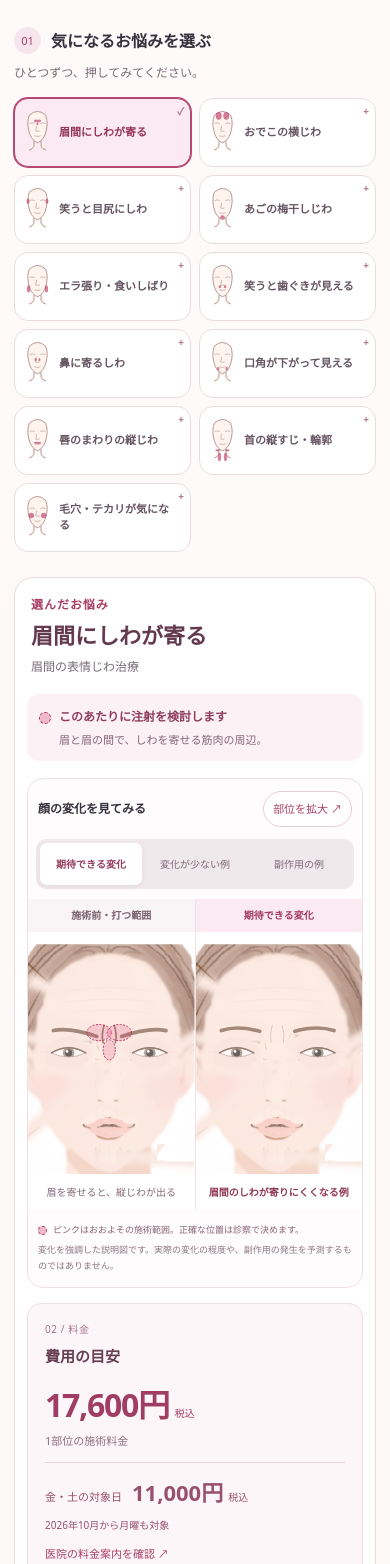
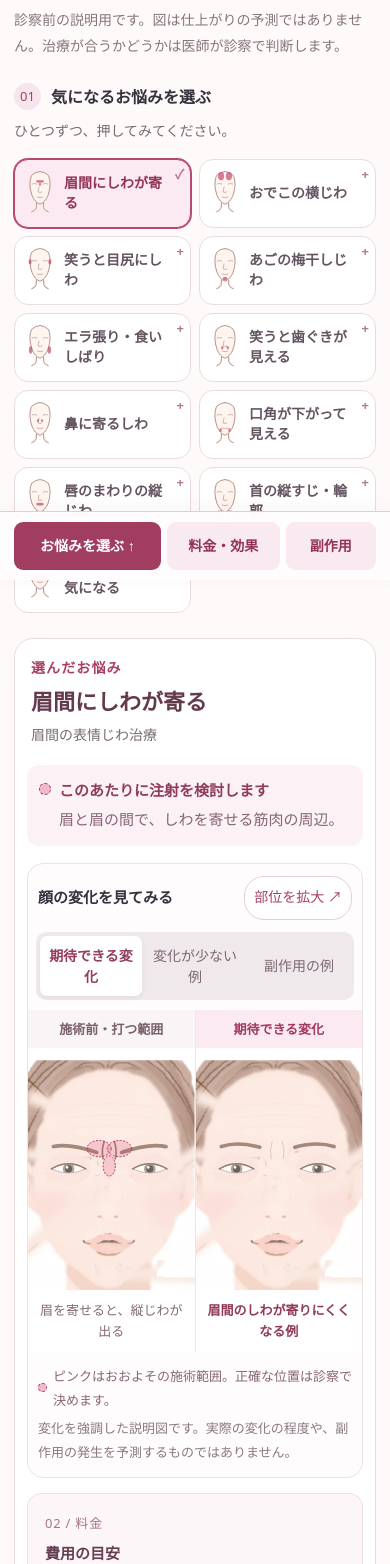
Before and after one commit to takuro-locomo/btx, a React (Vite) app: page / in a window 390 px wide. Shown: the part 264-1828 px from the top of the page. Built offline with nearby package versions, Linux system fonts and the light colour scheme.

Commit message:
Improve mobile patient guide readability and section navigation

```diff
--- a/src/PatientApp.tsx
+++ b/src/PatientApp.tsx
@@ -137,6 +137,7 @@ export default function PatientApp() {
 
         <div className="patient-layout">
           <section
+            id="patient-concerns"
             className="patient-choices"
             aria-labelledby="concern-heading"
           >
@@ -320,7 +321,7 @@ export default function PatientApp() {
               )}
             </section>
 
-            <div className="patient-facts">
+            <div id="patient-fees" className="patient-facts">
               <section
                 className="patient-price-card"
                 aria-labelledby="price-heading"
@@ -388,6 +389,7 @@ export default function PatientApp() {
             </div>
 
             <section
+              id="patient-risks"
               className="patient-risk-card"
               aria-labelledby="risk-heading"
             >
@@ -471,6 +473,11 @@ export default function PatientApp() {
           </details>
         </section>
       </main>
+      <nav className="patient-mobile-nav" aria-label="スマートフォンのメニュー">
+        <a href="#patient-concerns">お悩みを選ぶ ↑</a>
+        <a href="#patient-fees">料金・効果</a>
+        <a href="#patient-risks">副作用</a>
+      </nav>
       <footer className="patient-footer">
         ぽちっとしわとり · 患者さん向け相談版
         <span>医療行為や医師の診察を代替するものではありません。</span>
--- a/src/styles/patient.css
+++ b/src/styles/patient.css
@@ -28,7 +28,7 @@
   display: flex;
   align-items: baseline;
   gap: 9px;
-  font-size: 12px;
+  font-size: .875rem;
   text-decoration: none;
   color: #776873 !important;
 }
@@ -38,10 +38,10 @@
   color: #663e50;
 }
 .patient-clinic span {
-  font-size: 11px;
+  font-size: .8125rem;
 }
 .patient-header-tag {
-  font-size: 11px;
+  font-size: .8125rem;
   color: #8a6c7a;
   border: 1px solid #e8d4dc;
   border-radius: 20px;
@@ -57,7 +57,7 @@
 }
 .patient-kicker {
   color: var(--rose);
-  font-size: 12px;
+  font-size: .875rem;
   font-weight: 700;
   letter-spacing: 0.08em;
 }
@@ -75,7 +75,7 @@
 }
 .patient-intro .patient-disclaimer {
   margin-top: 12px;
-  font-size: 12px !important;
+  font-size: .875rem !important;
   color: #85767d !important;
 }
 .patient-mobile-break {
@@ -98,7 +98,7 @@
 }
 .patient-step-heading > span {
   color: var(--rose);
-  font-size: 11px;
+  font-size: .8125rem;
   display: grid;
   place-items: center;
   width: 27px;
@@ -113,7 +113,7 @@
 .patient-helper {
   margin: 7px 0 15px !important;
   color: var(--muted);
-  font-size: 12px;
+  font-size: .875rem;
 }
 .concern-grid {
   display: grid;
@@ -133,7 +133,7 @@
   background: white;
   color: #655461;
   gap: 5px;
-  font-size: 12px;
+  font-size: .875rem;
   font-weight: 600;
   transition:
     background 0.15s,
@@ -158,11 +158,11 @@
   position: absolute;
   top: 7px;
   right: 9px;
-  font-size: 12px;
+  font-size: .875rem;
   color: #b27890;
 }
 .patient-choice-note {
-  font-size: 12px;
+  font-size: .875rem;
   color: #85717d;
   margin-top: 16px;
   padding: 14px;
@@ -192,11 +192,11 @@
   margin: 4px 0;
 }
 .patient-result-top > div > p:last-child {
-  font-size: 12px;
+  font-size: .875rem;
   color: var(--muted);
 }
 .patient-selection-status {
-  font-size: 10px;
+  font-size: .8125rem;
   color: #957487;
   white-space: nowrap;
   margin-top: 4px;
@@ -229,7 +229,7 @@
   color: #8e3e5c;
 }
 .patient-location p {
-  font-size: 12px;
+  font-size: .875rem;
   color: #876577;
   margin-top: 3px;
 }
@@ -251,13 +251,13 @@
   font-weight: 650;
 }
 .patient-comparison-tools button {
-  font-size: 11px;
+  font-size: .8125rem;
   color: var(--rose);
   padding: 7px 9px;
   border: 1px solid #e6ccd7;
   border-radius: 20px;
   background: white;
-  min-height: 36px;
+  min-height: 44px;
 }
 .patient-example-switch {
   display: flex;
@@ -269,10 +269,10 @@
 }
 .patient-example-switch button {
   flex: 1;
-  font-size: 11px;
+  font-size: .8125rem;
   color: #7d6875;
   padding: 10px 3px;
-  min-height: 42px;
+  min-height: 48px;
   border-radius: 7px;
 }
 .patient-example-switch button[aria-pressed="true"] {
@@ -294,7 +294,7 @@
   flex-direction: column;
 }
 .patient-face-label {
-  font-size: 11px;
+  font-size: .8125rem;
   font-weight: 600;
   text-align: center;
   color: #79606c;
@@ -315,7 +315,7 @@
   text-align: center;
   padding: 11px 10px 14px;
   color: #826a78;
-  font-size: 11px;
+  font-size: .8125rem;
   line-height: 1.6;
   margin-top: auto;
 }
@@ -327,7 +327,7 @@
   display: flex;
   align-items: center;
   gap: 6px;
-  font-size: 10px;
+  font-size: .8125rem;
   color: #886575;
   padding: 12px 14px 4px;
 }
@@ -337,14 +337,14 @@
 }
 .patient-illustration-note {
   padding: 0 14px 13px;
-  font-size: 10px;
+  font-size: .8125rem;
   color: #8a7882;
 }
 .patient-example-message {
   margin: 0 12px 12px !important;
   padding: 12px;
   border-radius: 8px;
-  font-size: 12px;
+  font-size: .875rem;
   background: #f4f0ea;
   color: #7b644c;
 }
@@ -380,7 +380,7 @@
   place-items: center;
 }
 .patient-unseen-risk p {
-  font-size: 12px;
+  font-size: .875rem;
   color: #937664;
 }
 .patient-facts {
@@ -401,7 +401,7 @@
 }
 .patient-card-number {
   color: #a4758b;
-  font-size: 10px;
+  font-size: .8125rem;
   letter-spacing: 0.06em;
   margin-bottom: 5px !important;
 }
@@ -421,7 +421,7 @@
   letter-spacing: -0.04em;
 }
 .patient-price > span {
-  font-size: 10px;
+  font-size: .8125rem;
   font-weight: 500;
   margin-left: 6px;
   letter-spacing: 0;
@@ -432,12 +432,12 @@
   margin: 16px 0 10px !important;
 }
 .patient-price-scope {
-  font-size: 11px;
+  font-size: .8125rem;
   color: #8d6d7c;
   margin-top: 3px !important;
 }
 .patient-price-card > p:not([class]) {
-  font-size: 12px;
+  font-size: .875rem;
   color: #806b77;
 }
 .patient-discount {
@@ -447,7 +447,7 @@
   color: #97516d;
 }
 .patient-discount > span {
-  font-size: 11px;
+  font-size: .8125rem;
   display: block;
 }
 .patient-discount > strong {
@@ -456,21 +456,21 @@
 }
 .patient-discount small {
   margin-left: 5px;
-  font-size: 10px;
+  font-size: .8125rem;
   font-weight: 400;
 }
 .patient-discount p {
-  font-size: 10px;
+  font-size: .8125rem;
   margin-top: 3px;
 }
 .patient-price-card > a {
-  font-size: 11px;
+  font-size: .8125rem;
   display: inline-block;
   margin-top: 16px;
 }
 .patient-price-note {
   margin-top: 12px !important;
-  font-size: 10px;
+  font-size: .8125rem;
   color: #887681;
 }
 .patient-main-copy {
@@ -484,13 +484,13 @@
   border-top: 1px solid #eee5e9;
 }
 .patient-timing h4 {
-  font-size: 12px;
+  font-size: .875rem;
   font-weight: 650;
   color: #90627a;
 }
 .patient-timing p,
 .patient-limit {
-  font-size: 11px;
+  font-size: .8125rem;
   color: #85717c;
   margin-top: 5px !important;
 }
@@ -519,13 +519,13 @@
   gap: 12px;
 }
 .patient-risk-top button {
-  font-size: 11px;
+  font-size: .8125rem;
   color: #9c693f;
   border: 1px solid #e6cdbb;
   border-radius: 20px;
   background: white;
   padding: 9px 10px;
-  min-height: 40px;
+  min-height: 44px;
   flex-shrink: 0;
 }
 .patient-region-risks {
@@ -552,13 +552,13 @@
   top: 9px;
 }
 .patient-common-risks {
-  font-size: 11px;
+  font-size: .8125rem;
   color: #8a7668;
   border-top: 1px solid #f0e2d6;
   padding-top: 13px;
 }
 .patient-urgent {
-  font-size: 11px;
+  font-size: .8125rem;
   color: #8d5e44;
   margin-top: 12px !important;
 }
@@ -573,7 +573,7 @@
 }
 .patient-about > p {
   margin-top: 10px;
-  font-size: 12px;
+  font-size: .875rem;
   color: #8b7581;
 }
 .patient-about details {
@@ -583,11 +583,11 @@
 }
 .patient-about summary {
   cursor: pointer;
-  font-size: 12px;
+  font-size: .875rem;
   color: #8d657b;
 }
 .patient-about details p {
-  font-size: 11px;
+  font-size: .8125rem;
   color: #8b7782;
   margin: 13px 0;
 }
@@ -595,18 +595,18 @@
   display: flex;
   flex-wrap: wrap;
   gap: 9px 18px;
-  font-size: 11px;
+  font-size: .8125rem;
 }
 .patient-footer {
   border-top: 1px solid #eddee5;
   padding: 24px;
   text-align: center;
-  font-size: 11px;
+  font-size: .8125rem;
   color: #9b7f8e;
 }
 .patient-footer span {
   display: block;
-  font-size: 10px;
+  font-size: .8125rem;
   margin-top: 5px;
 }
 .patient-variants {
@@ -622,7 +622,7 @@
   margin-bottom: 9px;
 }
 .patient-variants legend span {
-  font-size: 12px;
+  font-size: .875rem;
   font-weight: 400;
   margin-left: 8px;
   color: #8a7380;
@@ -657,7 +657,7 @@
 }
 .patient-variants > p,
 .patient-availability {
-  font-size: 12px;
+  font-size: .875rem;
   color: #977188;
   margin-top: 9px !important;
 }
@@ -714,7 +714,7 @@
     padding: 13px 16px;
   }
   .patient-clinic {
-    font-size: 10px;
+    font-size: .8125rem;
     gap: 6px;
   }
   .patient-clinic strong {
@@ -731,10 +731,10 @@
     display: inline;
   }
   .patient-intro > p:not(.patient-kicker) {
-    font-size: 12px;
+    font-size: .875rem;
   }
   .patient-intro .patient-disclaimer {
-    font-size: 10px !important;
+    font-size: .8125rem !important;
   }
   .concern-grid {
     grid-template-columns: repeat(2, minmax(0, 1fr));
@@ -746,17 +746,17 @@
     min-height: 69px;
     padding: 9px 17px 9px 9px;
     gap: 8px;
-    font-size: 11px;
+    font-size: .875rem;
     text-align: left;
   }
   .concern-icon {
-    width: 27px;
-    height: 46px;
+    width: 32px;
+    height: 48px;
   }
   .concern-check {
     top: 5px;
     right: 6px;
-    font-size: 10px;
+    font-size: .8125rem;
   }
   .patient-result {
     padding: 16px 12px;
@@ -774,23 +774,23 @@
     gap: 8px;
   }
   .patient-location h3 {
-    font-size: 12px;
+    font-size: .875rem;
   }
   .patient-location p {
-    font-size: 11px;
+    font-size: .8125rem;
   }
   .patient-comparison-tools {
     padding: 12px 10px;
   }
   .patient-comparison-tools h3 {
-    font-size: 12px;
+    font-size: .875rem;
   }
   .patient-example-switch {
     margin: 0 8px 10px;
     gap: 2px;
   }
   .patient-example-switch button {
-    font-size: 10px;
+    font-size: .8125rem;
     padding: 9px 1px;
   }
   .patient-face-pair .clinical-face-svg,
@@ -798,15 +798,15 @@
     height: 242px;
   }
   .patient-face-pair figcaption {
-    font-size: 10px;
+    font-size: .8125rem;
     padding: 10px 6px;
   }
   .patient-face-label {
-    font-size: 10px;
+    font-size: .8125rem;
   }
   .patient-figure-note,
   .patient-illustration-note {
-    font-size: 9px;
+    font-size: .8125rem;
     padding-left: 10px;
     padding-right: 10px;
   }
@@ -857,3 +857,33 @@
     scroll-behavior: auto !important;
   }
 }
+
+.patient-mobile-nav { display: none; }
+.patient-app { overflow-wrap: anywhere; }
+.patient-app button, .patient-app a, .patient-app summary { touch-action: manipulation; }
+.patient-app :focus-visible { outline: 3px solid #a93f65; outline-offset: 4px; }
+.patient-app button { cursor: pointer; }
+.patient-app p { line-height: 1.85; }
+.patient-choices, .patient-facts, .patient-risk-card { scroll-margin-top: 16px; }
+.patient-example-switch button { white-space: normal; line-height: 1.5; }
+.patient-about summary { min-height: 44px; padding-block: 8px; }
+@media (max-width: 859px) {
+  .patient-mobile-nav { display: grid; grid-template-columns: 1.3fr 1fr .8fr; gap: 6px; position: fixed; bottom: 0; left: 0; right: 0; z-index: 30; padding: 10px max(14px, env(safe-area-inset-right)) calc(10px + env(safe-area-inset-bottom)) max(14px, env(safe-area-inset-left)); border-top: 1px solid #e5cbd6; background: #fffcfdfa; box-shadow: 0 -3px 18px #643b4e0d; }
+  .patient-mobile-nav a { display: flex; align-items: center; justify-content: center; min-height: 48px; padding: 8px 4px; border-radius: 9px; font-size: .875rem; font-weight: 650; text-decoration: none; color: #943456; background: #f8eaf0; }
+  .patient-mobile-nav a:first-child { color: white; background: #a13d60; }
+  .patient-footer { padding-bottom: calc(110px + env(safe-area-inset-bottom)); }
+}
+@media (max-width: 540px) {
+  .patient-intro > p:not(.patient-kicker), .patient-location p, .patient-main-copy,
+  .patient-region-risks li, .patient-about > p { font-size: .9375rem; }
+  .patient-intro .patient-disclaimer { font-size: .875rem !important; }
+  .patient-location h3, .patient-comparison-tools h3 { font-size: .9375rem; }
+  .patient-example-switch button { font-size: .875rem; min-height: 58px; padding: 9px 6px; }
+  .patient-comparison-tools { flex-wrap: wrap; }
+  .patient-comparison-tools button, .patient-risk-top button { font-size: .875rem; min-height: 44px; }
+  .patient-common-risks, .patient-urgent, .patient-timing p, .patient-limit { font-size: .875rem; }
+  .patient-variants > div { grid-template-columns: 1fr; }
+  .patient-variants button { min-height: 48px; }
+  .patient-face-pair figcaption, .patient-face-label { font-size: .8125rem; }
+  .patient-price { white-space: normal; }
+}
```
